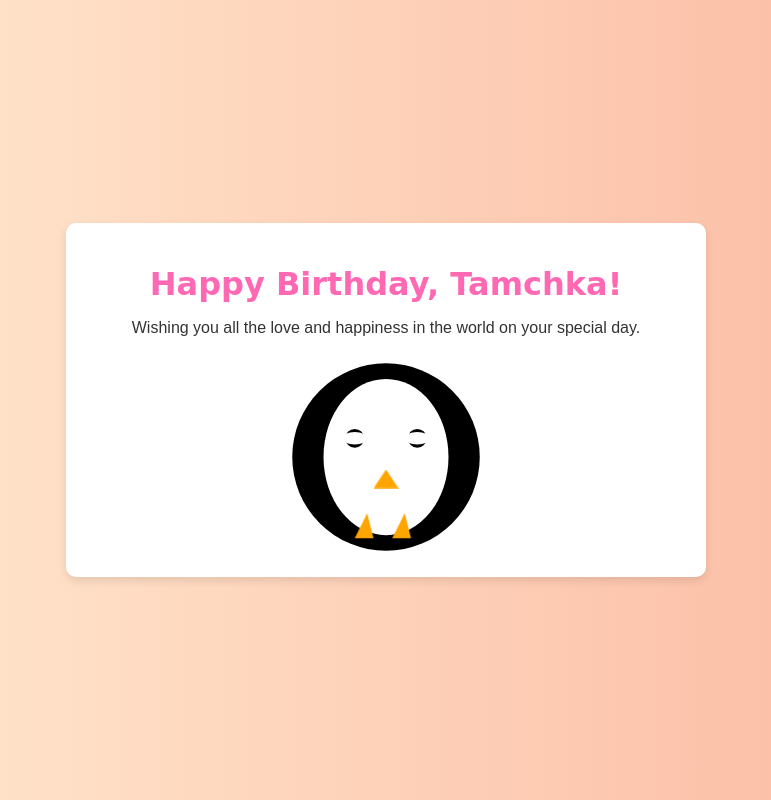
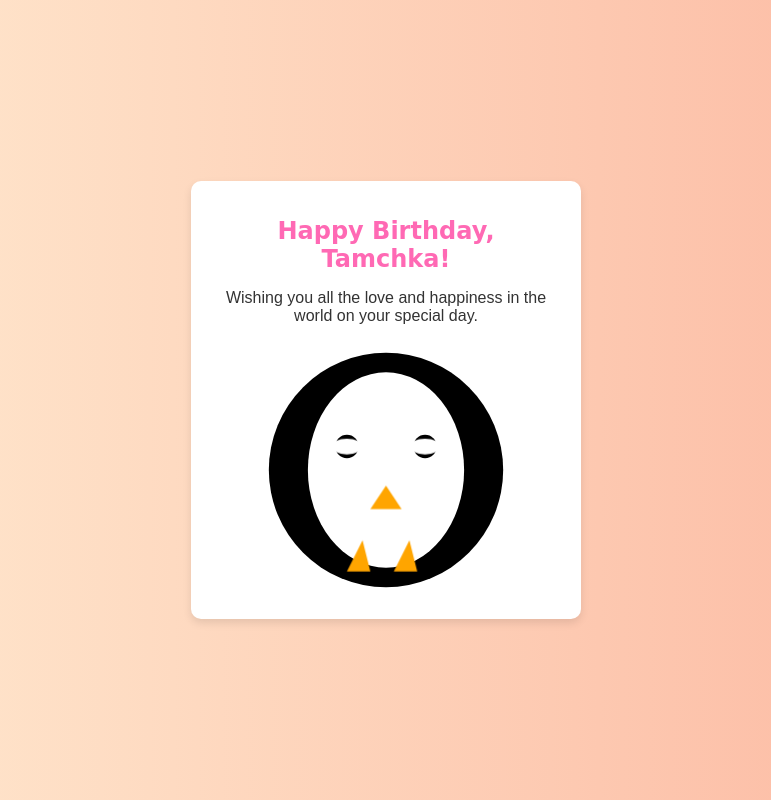
Before and after one commit to andranikasd/brtdh, a plain HTML site: page index.html in a window 1280 px wide. Shown: the whole page, without its empty margins (254-1025 px from the left). Drawn offline with Linux system fonts and the light colour scheme.

Commit message:
dsadsadasd

```diff
--- a/styles.css
+++ b/styles.css
@@ -15,23 +15,26 @@ body {
     border-radius: 10px;
     box-shadow: 0 4px 8px rgba(0, 0, 0, 0.1);
     padding: 20px;
-    width: 80%;
-    max-width: 600px;
+    width: 90%;
+    max-width: 350px;
 }
 
 h1 {
     color: #ff69b4;
     font-family: 'Brush Script MT', cursive;
     margin-bottom: 10px;
+    font-size: 1.5em;
 }
 
 p {
     margin-bottom: 20px;
+    font-size: 1em;
 }
 
 #penguin-container {
-    width: 200px;
-    height: 200px;
+    width: 100%;
+    max-width: 250px;
+    height: auto;
     margin: 0 auto;
 }
 
```
